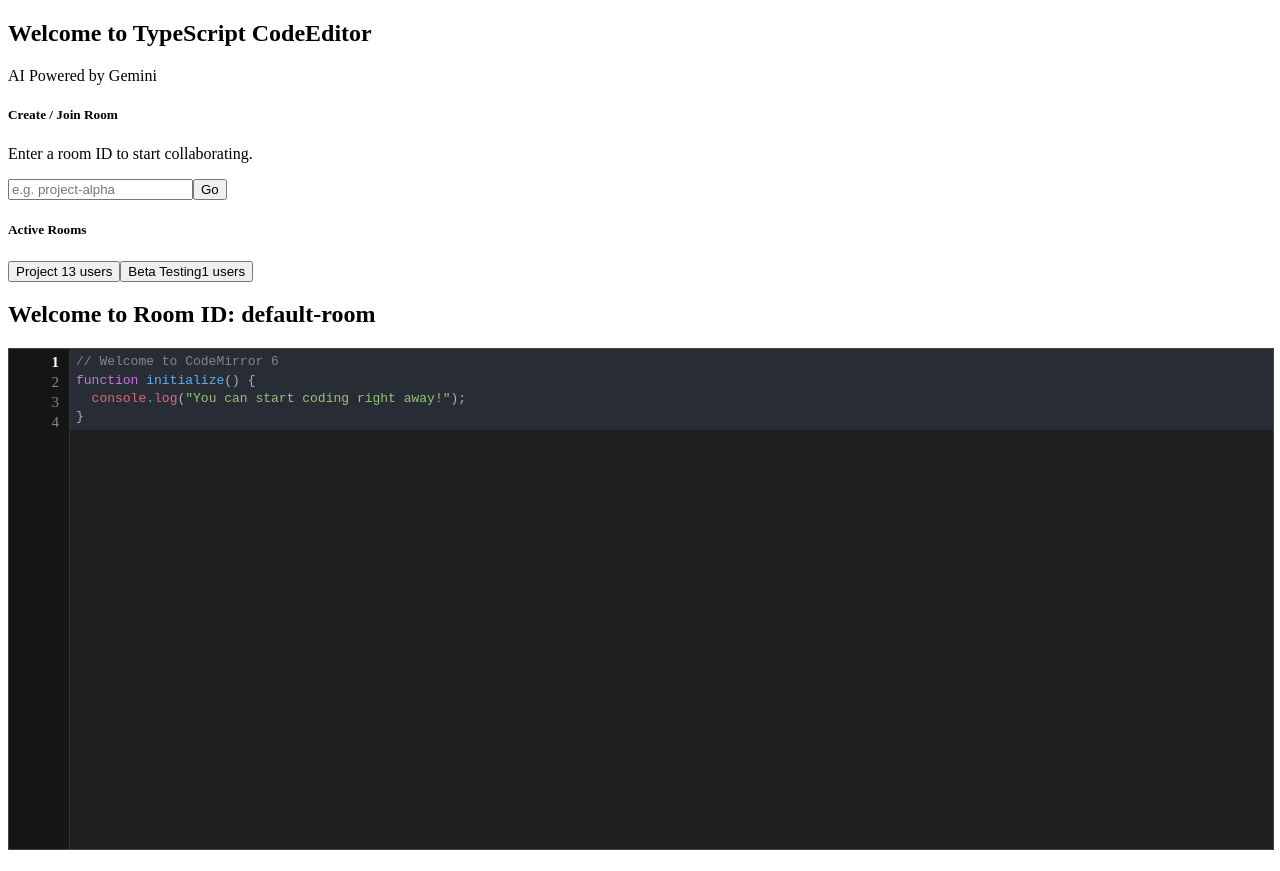
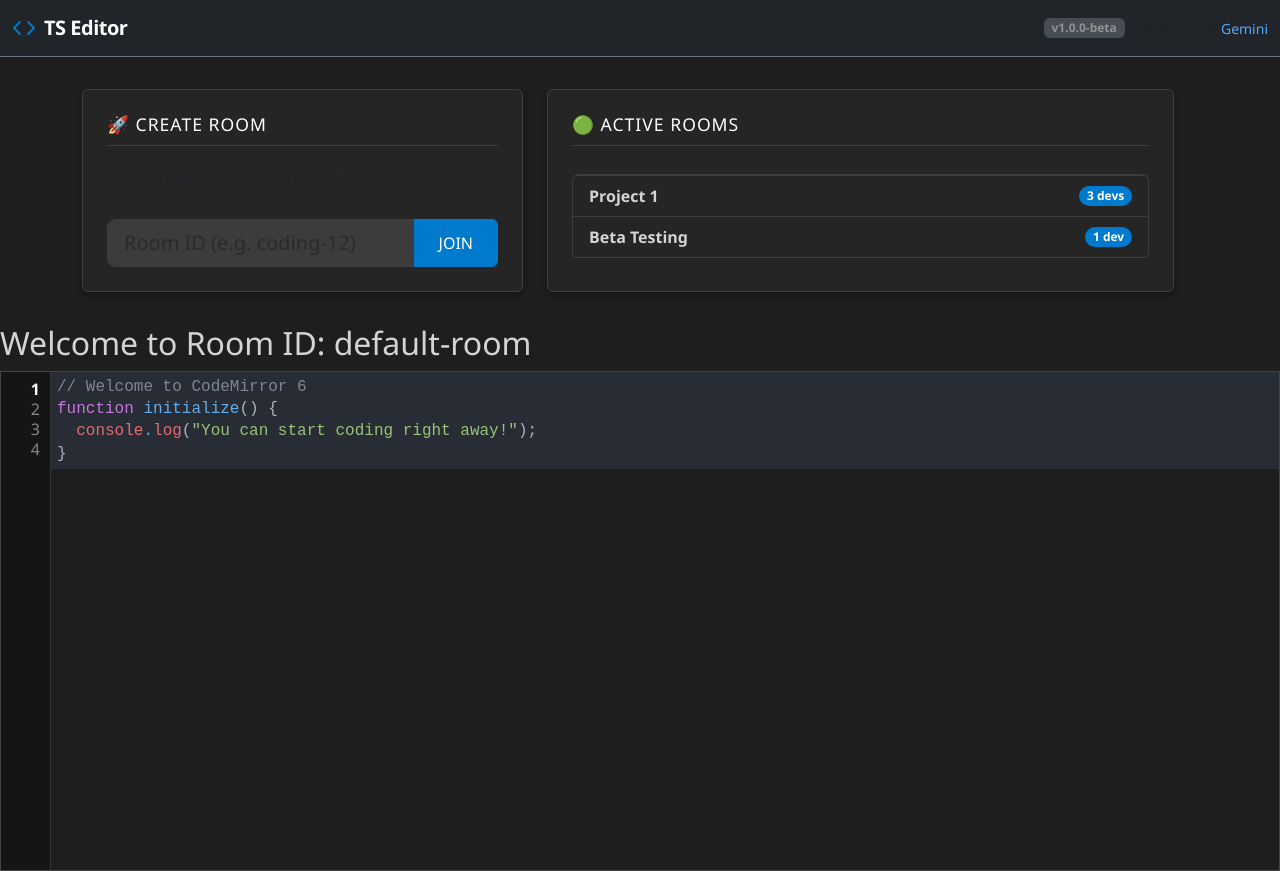
Before and after one commit to yglaser-griddynamics/typescript-code-editor, an Angular app: page /default-room in a window 1280 px wide. Built offline with nearby package versions, Linux system fonts and the light colour scheme.

Commit message:
first styling version

```diff
--- a/src/app/app.html
+++ b/src/app/app.html
@@ -1,11 +1,30 @@
-<router-outlet></router-outlet>
-<nav class="navbar navbar-light bg-light border-bottom mb-3">
+<nav class="navbar navbar-dark bg-dark border-bottom border-secondary mb-0">
   <div class="container-fluid">
-    <h1 class="app-title">Welcome to {{ title() }}</h1>
-    <span class="badge bg-dark">AI Powered by Gemini</span>
+    <a class="navbar-brand d-flex align-items-center gap-2" href="#">
+      <svg
+        width="24"
+        height="24"
+        viewBox="0 0 24 24"
+        fill="none"
+        stroke="#007acc"
+        stroke-width="2"
+        stroke-linecap="round"
+        stroke-linejoin="round"
+      >
+        <polyline points="16 18 22 12 16 6"></polyline>
+        <polyline points="8 6 2 12 8 18"></polyline>
+      </svg>
+      <span class="fw-bold" style="letter-spacing: -0.5px">TS Editor</span>
+    </a>
+
+    <div class="d-flex align-items-center gap-3">
+      <span class="badge bg-secondary opacity-50">v1.0.0-beta</span>
+      <span class="text-muted small">Powered by <span style="color: #4fabff">Gemini</span></span>
+    </div>
   </div>
 </nav>
 
-<app-room-admin></app-room-admin>
-
-<router-outlet></router-outlet>
+<div class="main-content">
+  <app-room-admin></app-room-admin>
+  <router-outlet></router-outlet>
+</div>
--- a/src/app/editor/editor/editor.css
+++ b/src/app/editor/editor/editor.css
@@ -19,7 +19,6 @@
 .line-number {
   height: 20px;
   padding-right: 5px;
-  font-size: 15px;
 }
 
 .line-number.active {
--- a/src/app/shared/components/room-admin/room-admin.component.css
+++ b/src/app/shared/components/room-admin/room-admin.component.css
@@ -0,0 +1,48 @@
+.admin-container {
+  padding-top: 2rem;
+  padding-bottom: 2rem;
+  width: 100%;
+}
+
+.card {
+  box-shadow: 0 4px 6px rgba(0, 0, 0, 0.3);
+  transition: transform 0.2s ease, border-color 0.2s ease;
+}
+
+.card-title {
+  color: white;
+  border-bottom: 1px solid var(--border-color);
+  padding-bottom: 10px;
+  margin-bottom: 20px;
+  font-size: 1.1rem;
+  text-transform: uppercase;
+  letter-spacing: 1px;
+}
+
+.list-group-item {
+  background-color: transparent;
+  border-color: var(--border-color);
+  color: var(--text-main);
+  cursor: pointer;
+  transition: all 0.2s;
+}
+
+.list-group-item:hover {
+  background-color: rgba(255, 255, 255, 0.05);
+  padding-left: 20px; /* Slide animation */
+  border-left: 4px solid var(--accent);
+}
+
+.list-group-item .badge {
+  background-color: var(--accent) !important;
+  color: white;
+}
+
+.empty-state {
+  color: var(--text-muted);
+  font-style: italic;
+  text-align: center;
+  padding: 20px;
+  border: 1px dashed var(--border-color);
+  border-radius: 4px;
+}
--- a/src/app/shared/components/room-admin/room-admin.component.html
+++ b/src/app/shared/components/room-admin/room-admin.component.html
@@ -1,39 +1,47 @@
-<div class="container mt-4 mb-4">
-  <div class="row">
-    <div class="col-md-6">
-      <div class="card p-3 shadow-sm">
-        <h5 class="card-title fw-bold">Create / Join Room</h5>
-        <p class="text-muted small">Enter a room ID to start collaborating.</p>
+<div class="container admin-container">
+  <div class="row w-100 justify-content-between g-4">
+    <div class="col-md-5">
+      <div class="card h-100 p-4">
+        <h5 class="card-title">🚀 Create Room</h5>
+        <p class="text-muted small">Create a new session or join an existing room ID.</p>
 
-        <div class="input-group mb-3">
+        <div class="input-group mt-3">
           <input
             type="text"
-            class="form-control"
-            placeholder="e.g. project-alpha"
+            class="form-control form-control-lg"
+            placeholder="Room ID (e.g. coding-12)"
             [(ngModel)]="inputRoomId"
             (keyup.enter)="enterRoom(inputRoomId)"
           />
 
-          <button class="btn btn-primary" type="button" (click)="enterRoom(inputRoomId)">Go</button>
+          <button class="btn btn-primary px-4" type="button" (click)="enterRoom(inputRoomId)">
+            JOIN
+          </button>
         </div>
       </div>
     </div>
 
-    <div class="col-md-6">
-      <div class="card p-3 shadow-sm">
-        <h5 class="card-title fw-bold">Active Rooms</h5>
+    <div class="col-md-7">
+      <div class="card h-100 p-4">
+        <h5 class="card-title">🟢 Active Rooms</h5>
 
-        <div class="list-group mt-3">
+        <div class="list-group mt-2" *ngIf="(rooms$ | async)?.length; else emptyState">
           <button
             *ngFor="let room of rooms$ | async"
             type="button"
             class="list-group-item list-group-item-action d-flex justify-content-between align-items-center"
             (click)="enterRoom(room.id)"
           >
-            <span class="fw-medium">{{ room.name }}</span>
-            <span class="badge bg-success rounded-pill">{{ room.users }} users</span>
+            <span class="fw-bold">{{ room.name }}</span>
+            <span class="badge rounded-pill"
+              >{{ room.users }} dev{{ room.users > 1 ? 's' : '' }}</span
+            >
           </button>
         </div>
+
+        <ng-template #emptyState>
+          <div class="empty-state">No active rooms right now. Be the first to create one!</div>
+        </ng-template>
       </div>
     </div>
   </div>
--- a/src/styles.css
+++ b/src/styles.css
@@ -1 +1,61 @@
-/* You can add global styles to this file, and also import other style files */
+@import url('https://cdn.jsdelivr.net/npm/bootstrap@5.3.0/dist/css/bootstrap.min.css');
+
+
+:root {
+  --bg-dark: #1e1e1e; /* VS Code Main Background */
+  --bg-panel: #252526; /* Sidebars/Cards */
+  --bg-input: #3c3c3c; /* Input Fields */
+  --text-main: #d4d4d4; /* Light Grey Text */
+  --text-muted: #858585; /* Darker Grey Text */
+  --accent: #007acc; /* VS Code Blue */
+  --accent-hover: #0062a3;
+  --border-color: #3e3e42;
+}
+
+
+html,
+body {
+  height: 100%;
+  margin: 0;
+  background-color: var(--bg-dark);
+  color: var(--text-main);
+  font-family: 'Segoe UI', Tahoma, Geneva, Verdana, sans-serif;
+}
+
+
+.card {
+  background-color: var(--bg-panel) !important;
+  border: 1px solid var(--border-color) !important;
+  color: var(--text-main);
+}
+
+
+.form-control {
+  background-color: var(--bg-input) !important;
+  border: 1px solid var(--border-color) !important;
+  color: white !important;
+}
+
+
+.form-control:focus {
+  background-color: var(--bg-input) !important;
+  color: white !important;
+  border-color: var(--accent) !important;
+  box-shadow: 0 0 0 0.2rem rgba(0, 122, 204, 0.25) !important;
+}
+
+
+.btn-primary {
+  background-color: var(--accent) !important;
+  border-color: var(--accent) !important;
+}
+
+.btn-primary:hover {
+  background-color: var(--accent-hover) !important;
+  border-color: var(--accent-hover) !important;
+}
+
+
+button:focus {
+  box-shadow: none !important;
+}
```
